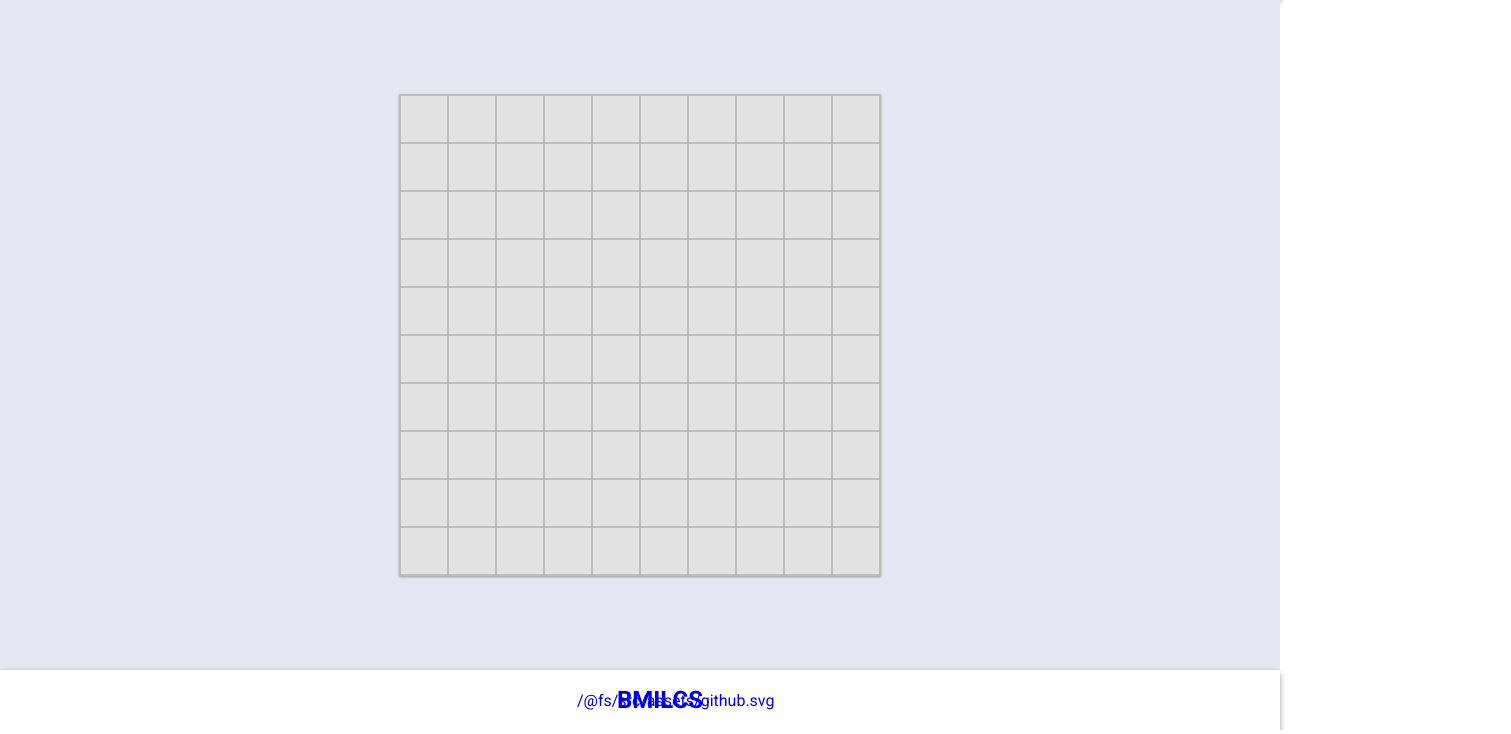
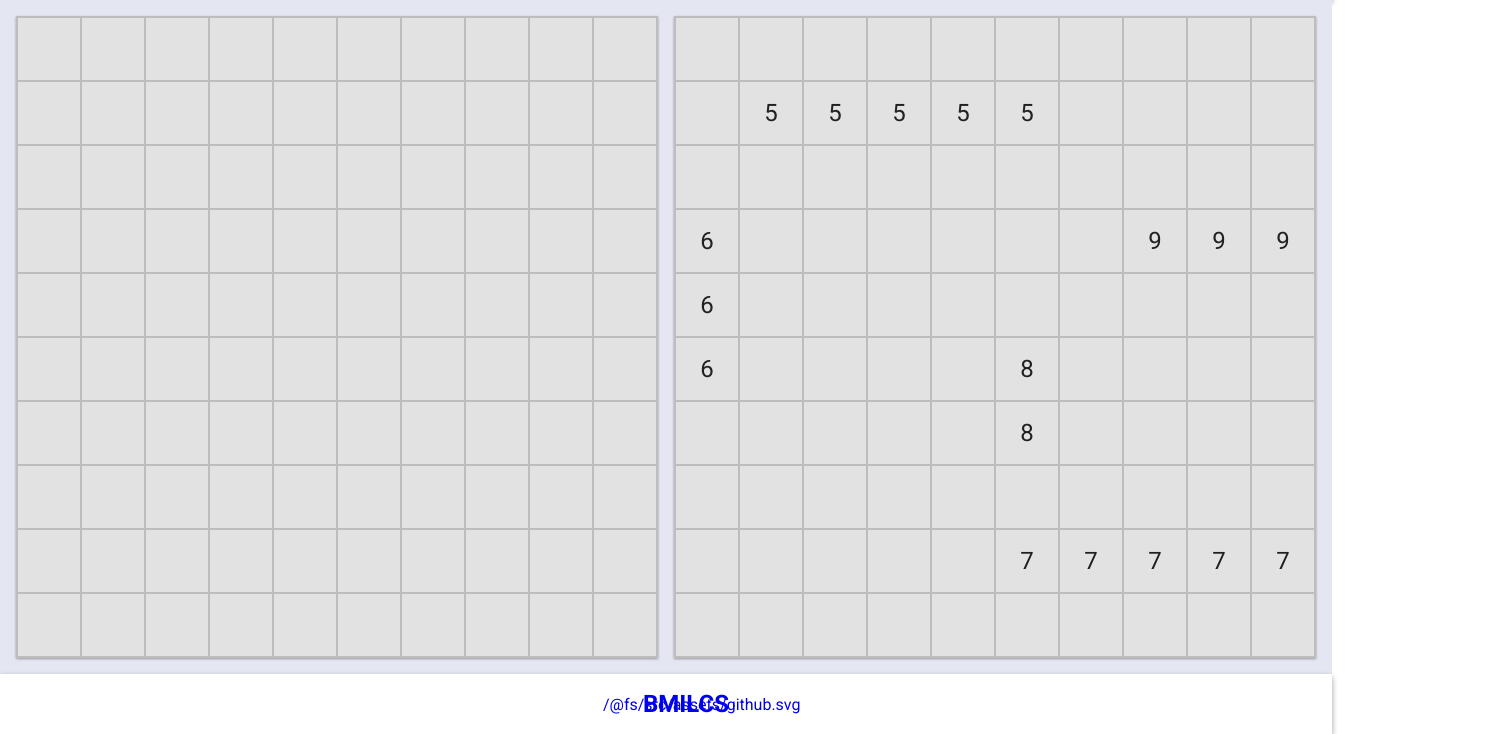
Before and after one commit to bmilcs/odin-battleship, a website built with webpack: page src/template.html in a window 1280 px wide. Shown: the part 70-804 px from the top of the page, 1511 px wide, since content can reach past the window. Built offline with nearby package versions, Linux system fonts and the light colour scheme.

Commit message:
Add computer & user gameboard rendering

```diff
--- a/src/modules/app.js
+++ b/src/modules/app.js
@@ -1,9 +1,7 @@
 import * as DOM from './dom';
 import * as Player from './player';
-import * as Gameboard from './gameboard';
-import * as Ship from './ship';
 
-let player;
+let user;
 let computer;
 
 const start = () => {
@@ -14,15 +12,31 @@ const start = () => {
 
 const startNewGame = () => {
   DOM.clearMain();
-  resetPlayers();
-  DOM.renderBoard(player.boardArr());
-  // allow user to place ships
-  // place computer ships
-  // start
+  DOM.renderGameplayMode();
+  resetPlayerObjs();
+  setupPlayerShips();
+  DOM.renderUserBoard(user.boardArr());
+  DOM.renderComputerBoard(computer.boardArr());
 };
 
-const resetPlayers = () => {
-  player = Player.Player();
+const setupPlayerShips = () => {
+  const userBoard = user.boardObj();
+  userBoard.placeShip([1, 1], [1, 5]);
+  userBoard.placeShip([3, 0], [5, 0]);
+  userBoard.placeShip([8, 5], [8, 9]);
+  userBoard.placeShip([6, 5], [5, 5]);
+  userBoard.placeShip([3, 9], [3, 7]);
+
+  const compBoard = user.boardObj();
+  compBoard.placeShip([1, 1], [1, 5]);
+  compBoard.placeShip([3, 0], [5, 0]);
+  compBoard.placeShip([8, 5], [8, 9]);
+  compBoard.placeShip([6, 5], [5, 5]);
+  compBoard.placeShip([3, 9], [3, 7]);
+};
+
+const resetPlayerObjs = () => {
+  user = Player.Player();
   computer = Player.Computer();
 };
 
--- a/src/modules/dom.js
+++ b/src/modules/dom.js
@@ -53,15 +53,17 @@ const prepFooter = () => {
   );
 };
 
-//
-// game play
-//
-
-const clearMain = () => {
-  while (main.firstChild) {
-    main.removeChild(main.lastChild);
+const clearChildren = (element) => {
+  while (element.firstChild) {
+    element.removeChild(element.lastChild);
   }
 };
+
+const clearMain = () => clearChildren(main);
+
+//
+// main menu
+//
 
 const renderMainMenu = () => {
   const startGameBtn = makeElement('button', 'start-btn', 'Start Game');
@@ -98,19 +100,72 @@ const startGameHandler = () => {
   APP.startNewGame();
 };
 
-const renderBoard = (boardArr) => {
-  const boardRowElements = boardArr.map((row, y) => {
-    const rowDiv = makeElement('div', 'gameboard-row');
+//
+// game play
+//
+
+// stored globally to reduce dom calls
+const userContainer = makeElement('div', 'player-container');
+const computerContainer = makeElement('div', 'computer-container');
+
+const renderGameplayMode = () => {
+  containerize(
+    main,
+    containerize('gameplay-container', computerContainer, userContainer)
+  );
+};
+
+const renderUserBoard = (boardArr) => {
+  const gameboard = prepBoard(boardArr, 'user');
+  clearChildren(userContainer);
+  userContainer.appendChild(gameboard);
+};
+
+const renderComputerBoard = (boardArr) => {
+  const gameboard = prepBoard(boardArr, 'computer');
+  clearChildren(computerContainer);
+  computerContainer.appendChild(gameboard);
+};
+
+const prepBoard = (boardArr, player) => {
+  // boardArr: [
+  //        row: [
+  //               cell, cell
+  //             ], ...
+
+  // map row arrays to row div containers
+  const assembledRowDivs = boardArr.map((row, y) => {
+    const rowDiv = makeElement('div', `gameboard-row ${player}-row`);
+    // map each cell to its own div
     const cellDivs = row.map((cell, x) => {
-      const cellDiv = makeElement('div', 'gameboard-cell', cell);
+      const cellDiv = makeElement('div', `gameboard-cell ${player}-cell`, cell);
       cellDiv.setAttribute('coordinates', `${y}-${x}`);
       return cellDiv;
     });
+    // append all cells to parent rowDiv
     return containerize(rowDiv, cellDivs);
   });
-  console.log(boardRowElements);
-  const assembledBoard = containerize('gameboard-container', boardRowElements);
-  containerize(main, assembledBoard);
+
+  // append all rows to a parent gameboard div container
+  const assembledBoard = containerize(
+    `gameboard-container ${player}-gameboard`,
+    assembledRowDivs
+  );
+
+  // single eventListener for all board clicks
+  assembledBoard.addEventListener('click', boardClickHandler);
+  return assembledBoard;
 };
 
-export { renderLayout, renderMainMenu, renderBoard, clearMain };
+const boardClickHandler = (e) => {
+  alert(e.target.getAttribute('coordinates'));
+};
+
+export {
+  renderLayout,
+  renderMainMenu,
+  renderGameplayMode,
+  renderUserBoard,
+  renderComputerBoard,
+  clearMain,
+};
--- a/src/scss/index.scss
+++ b/src/scss/index.scss
@@ -115,22 +115,44 @@ button {
   }
 }
 
+.gameplay-container {
+  display: flex;
+  gap: 1rem;
+}
+
 .gameboard-container {
-  --gameboard-boarder: 2px solid var(--clr-neutral-300);
-  border-right: var(--gameboard-boarder);
-  border-bottom: var(--gameboard-boarder);
+  --gameboard-border: 2px solid var(--clr-neutral-300);
+  border-right: var(--gameboard-border);
+  border-bottom: var(--gameboard-border);
 
   background: var(--clr-neutral-200);
   box-shadow: var(--box-shadow-100);
 
+  &.inactive {
+    background: var(--clr-neutral-200);
+  }
+
   .gameboard-row {
     display: flex;
+  }
 
-    .gameboard-cell {
-      min-width: 3rem;
-      aspect-ratio: 1/1;
-      border-left: var(--gameboard-boarder);
-      border-top: var(--gameboard-boarder);
+  .gameboard-cell {
+    display: grid;
+    place-items: center;
+
+    font-family: var(--ff-main);
+    font-size: 1.5rem;
+    font-weight: normal;
+
+    border-left: var(--gameboard-border);
+    border-top: var(--gameboard-border);
+
+    min-width: 5vw;
+    aspect-ratio: 1/1;
+
+    &.inactive {
+      font-size: 0.85rem;
+      min-width: 1.5rem;
     }
   }
 }
```
